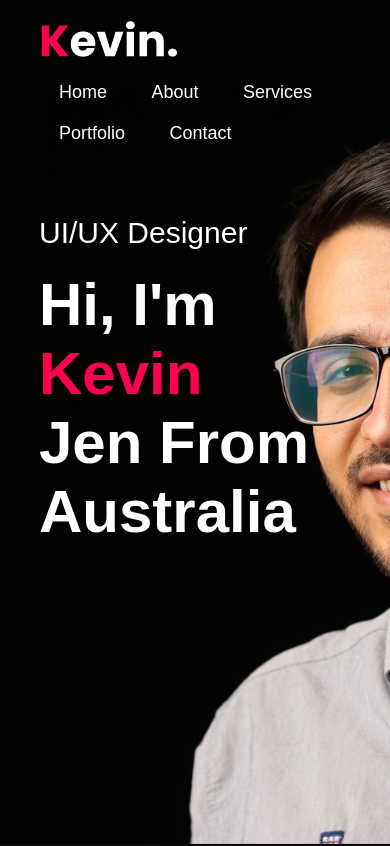
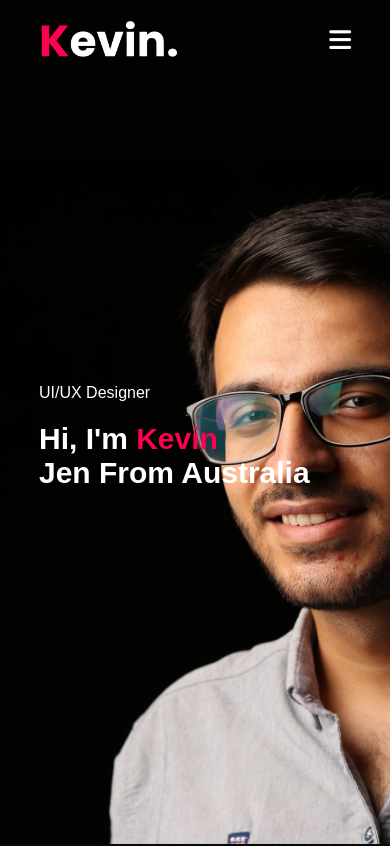
Before and after one commit to haseeb-iqbal/portfolio-website-v2, a plain HTML site: page index.html in a window 390 px wide. Shown: the top 846 px of the page. Drawn offline with Linux system fonts and the light colour scheme.

Commit message:
Made website responsive

```diff
--- a/index.html
+++ b/index.html
@@ -16,13 +16,15 @@
       <div class="container">
         <nav>
           <img src="images/logo.png" class="logo" />
-          <ul>
-            <li><a href="#">Home</a></li>
-            <li><a href="#">About</a></li>
-            <li><a href="#">Services</a></li>
-            <li><a href="#">Portfolio</a></li>
-            <li><a href="#">Contact</a></li>
+          <ul id="sidemenu">
+            <li><a href="#header">Home</a></li>
+            <li><a href="#about">About</a></li>
+            <li><a href="#services">Services</a></li>
+            <li><a href="#portfolio">Portfolio</a></li>
+            <li><a href="#contact">Contact</a></li>
+            <i class="fa-solid fa-xmark" onclick="CloseMenu()"></i>
           </ul>
+          <i class="fa-solid fa-bars" onclick="OpenMenu()"></i>
         </nav>
         <div class="header-text">
           <p>UI/UX Designer</p>
--- a/script.js
+++ b/script.js
@@ -12,3 +12,13 @@ function OpenTab(clickedObject, tabName) {
   clickedObject.classList.add("active-link");
   document.getElementById(tabName).classList.add("active-tab");
 }
+
+let SideMenu = document.getElementById("sidemenu");
+
+function OpenMenu() {
+  SideMenu.style.right = "0";
+}
+
+function CloseMenu() {
+  SideMenu.style.right = "-200px";
+}
--- a/style.css
+++ b/style.css
@@ -3,6 +3,10 @@
   padding: 0;
   font-family: "Poppins", sans-serif;
   box-sizing: border-box;
+}
+
+html {
+  scroll-behavior: smooth;
 }
 
 body {
@@ -355,3 +359,70 @@ form .btn2 {
 .copyright i {
   color: #ff004f;
 }
+/* -----------------------css for small screens----------------------- */
+nav .fa-solid {
+  display: none;
+}
+@media only screen and (max-width: 600px) {
+  #header {
+    background-image: url(images/phone-background.png);
+  }
+  .header-text {
+    margin-top: 100%;
+    font-size: 16px;
+  }
+  .header-text h1 {
+    font-size: 30px;
+  }
+  nav .fa-solid {
+    display: block;
+    font-size: 25px;
+  }
+  nav ul {
+    background: #ff004f;
+    position: fixed;
+    top: 0;
+    right: -200px;
+    width: 200px;
+    height: 100vh;
+    padding-top: 50px;
+    z-index: 2;
+    transition: right 0.5s;
+  }
+
+  nav ul li {
+    display: block;
+    margin: 25px;
+  }
+  nav ul .fa-solid {
+    position: absolute;
+    top: 25px;
+    left: 25px;
+    cursor: pointer;
+  }
+  .sub-title {
+    font-size: 40px;
+  }
+  .about-col-1,
+  .about-col-2 {
+    flex-basis: 100%;
+  }
+  .about-col-1 {
+    margin-bottom: 30px;
+  }
+  .about-col-2 {
+    font-size: 14px;
+  }
+  .tab-links {
+    font-size: 16px;
+    margin-right: 20px;
+  }
+  .contact-left,
+  .contact-right {
+    flex-basis: 100%;
+  }
+
+  .copyright {
+    font-size: 14px;
+  }
+}
```
